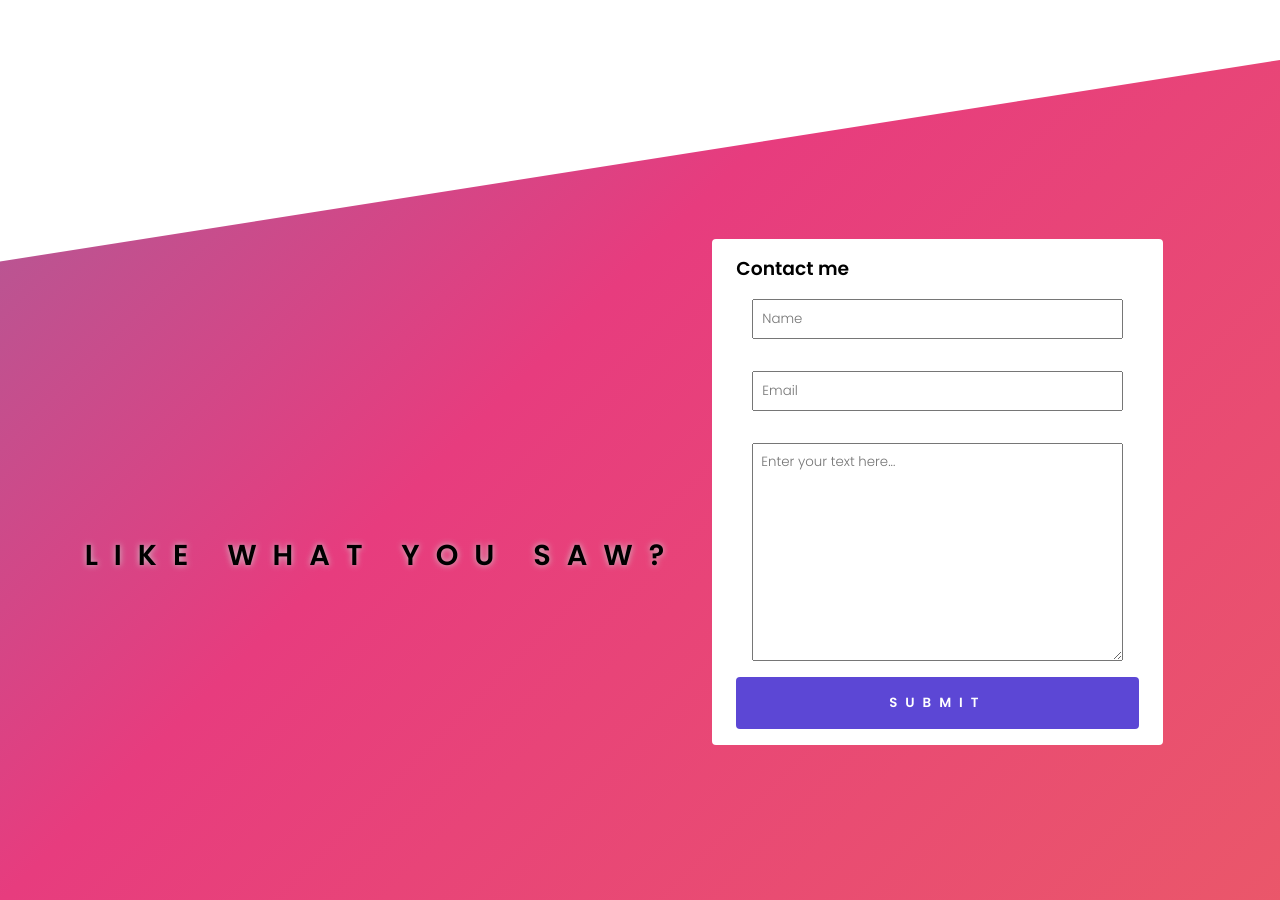
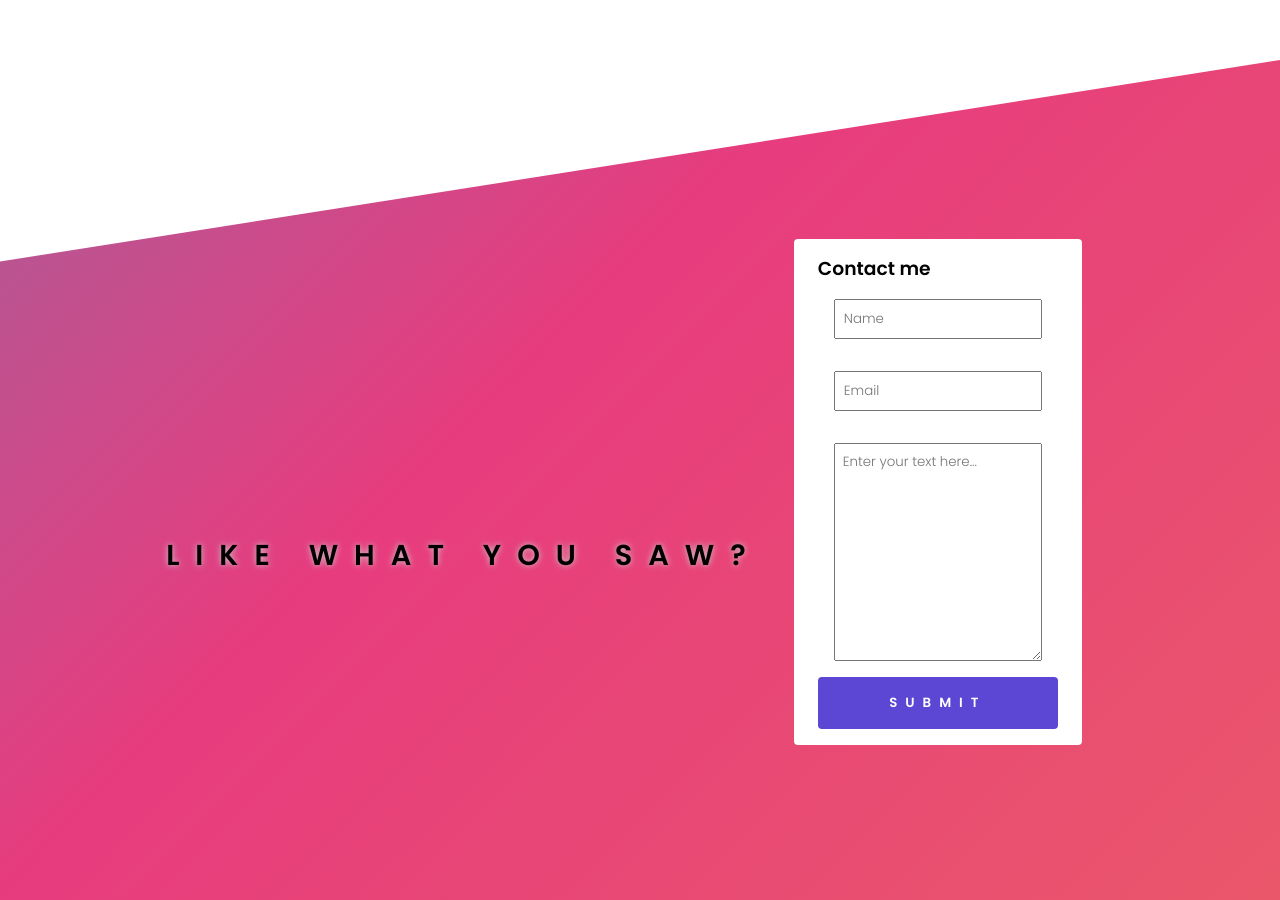
Before and after one commit to valekhya/portfolio, a plain HTML site: page index.html in a window 1280 px wide. Shown: the part 3460-4360 px from the top of the page. Drawn offline with nearby package versions, Linux system fonts and the light colour scheme.

Commit message:
contact me form width

```diff
--- a/styles.scss
+++ b/styles.scss
@@ -233,6 +233,7 @@ section {
 	}
 	.card {
 		padding: 1rem 1.5rem;
+		width: 15em;
 		background-color: white;
 		display: flex;
 		flex-direction: column;
```
Also changed, not shown: styles.css, 1 other file.
